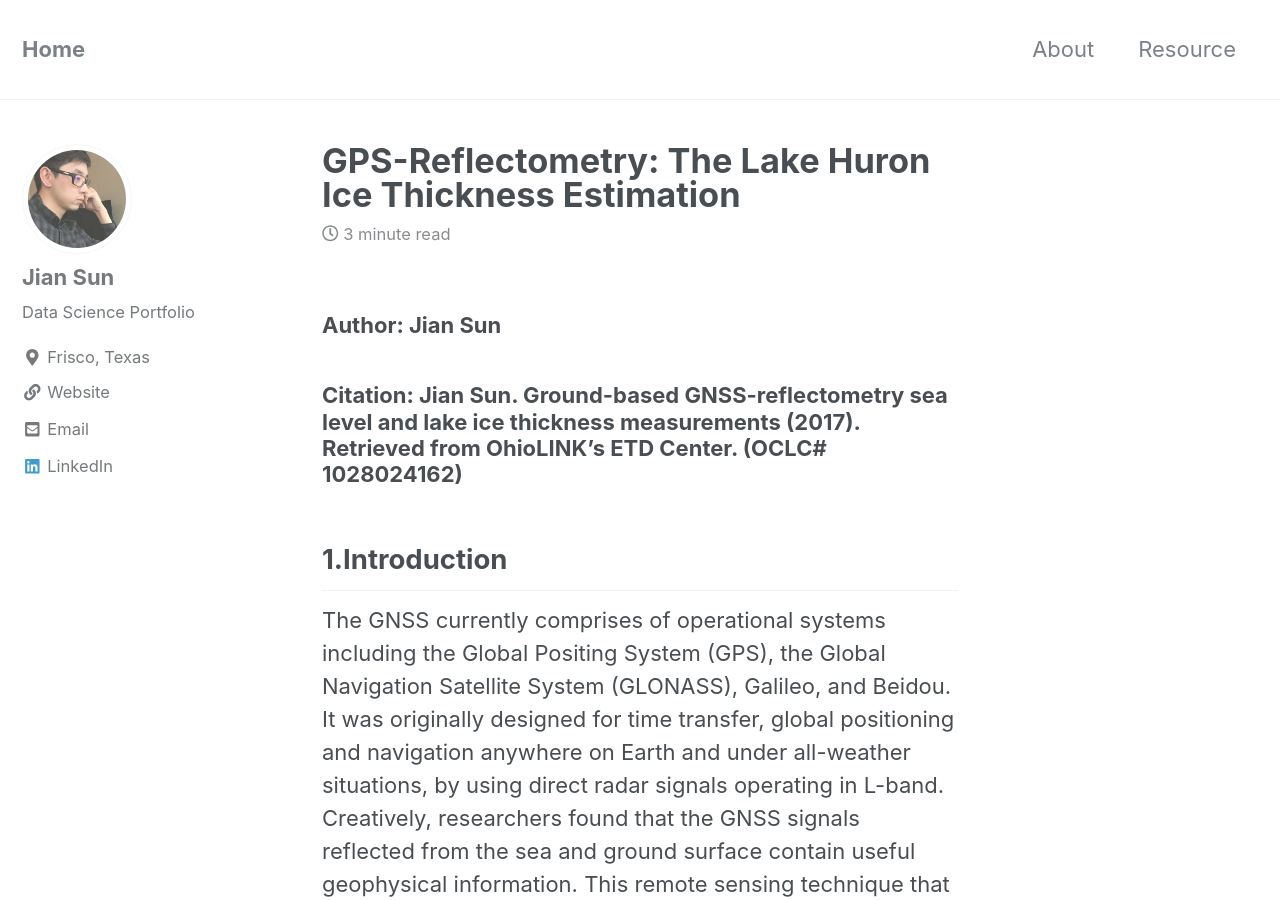
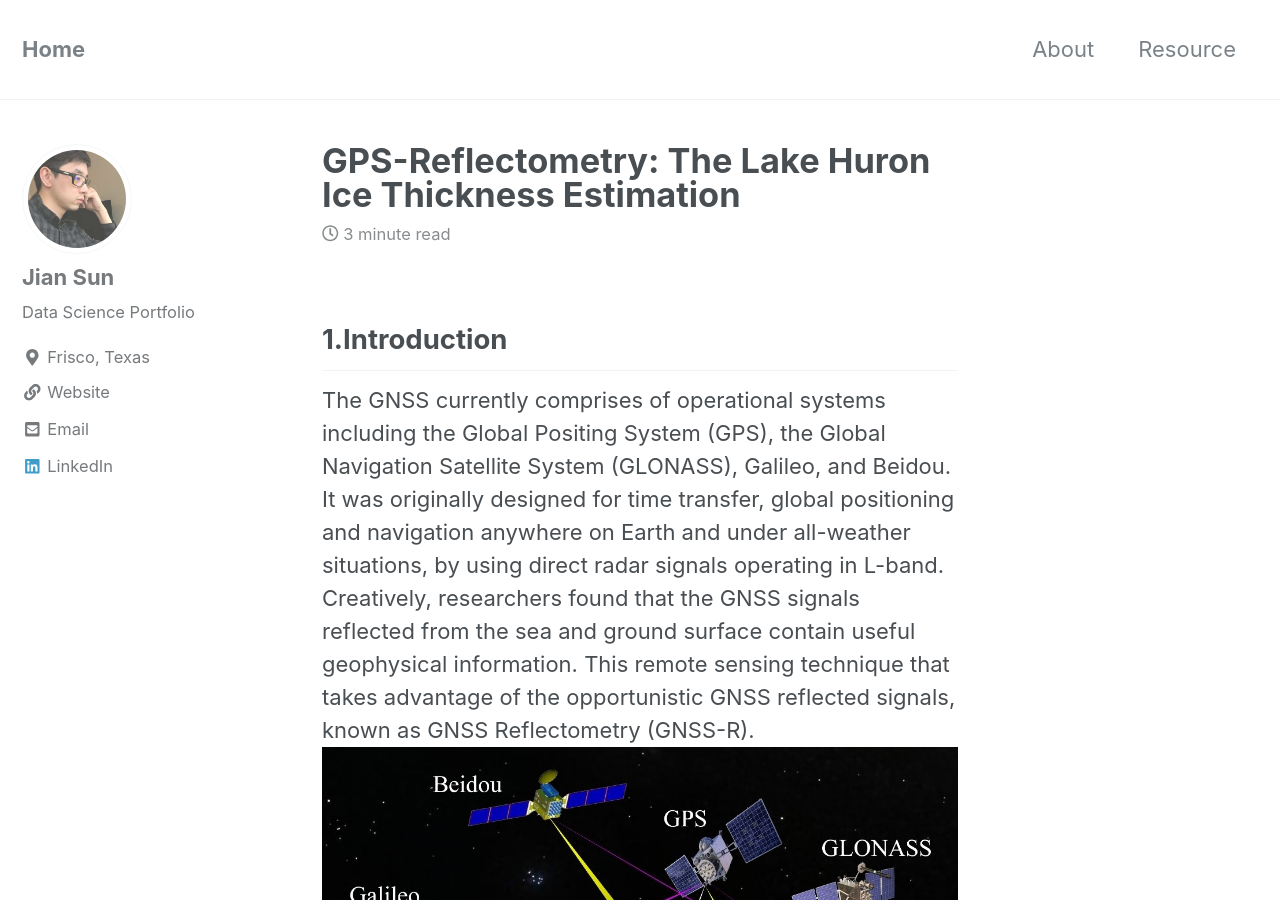
Before and after one commit to jianv/jianv.github.io, a Jekyll site: the page built from _posts/2017-08-21-gpsr-lakeice.md, in a window 1280 px wide and 900 px high. Built offline with Jekyll 4.4.1, drawn with Linux system fonts in a browser that asks for light colours; nearby versions of some CDN libraries; formulas are drawn with MathJax 3.

Commit message:
Update 2017-08-21-gpsr-lakeice.md

```diff
--- a/_posts/2017-08-21-gpsr-lakeice.md
+++ b/_posts/2017-08-21-gpsr-lakeice.md
@@ -3,11 +3,7 @@ title: "GPS-Reflectometry: The Lake Huron Ice Thickness Estimation"
 date: 2017-08-21
 excerpt: "In this post, We present a new method to estimate lake ice thickness and its changes in Lake Huron, using collocated GPS-R and tide gauge data sets."
 mathjax: "true"
-
 ---
-### Author: Jian Sun
-### Citation: Jian Sun. Ground-based GNSS-reflectometry sea level and lake ice thickness measurements (2017). Retrieved from OhioLINK's ETD Center. (OCLC# 1028024162)
-
 ## 1.Introduction
   The GNSS currently comprises of operational systems including the Global Positing System (GPS), the Global Navigation Satellite System (GLONASS), Galileo, and Beidou. It was originally designed for time transfer, global positioning and navigation anywhere on Earth and under all-weather situations, by using direct radar signals operating in L-band. Creatively, researchers found that the GNSS signals reflected from the sea and ground surface contain useful geophysical information. This remote sensing technique that takes advantage of the opportunistic GNSS reflected signals, known as GNSS Reflectometry (GNSS-R).
   <img src="{{ site.url }}{{ site.baseurl }}/images/gpsr_lakeice/1_1.jpg" alt="linearly separable data">
```
